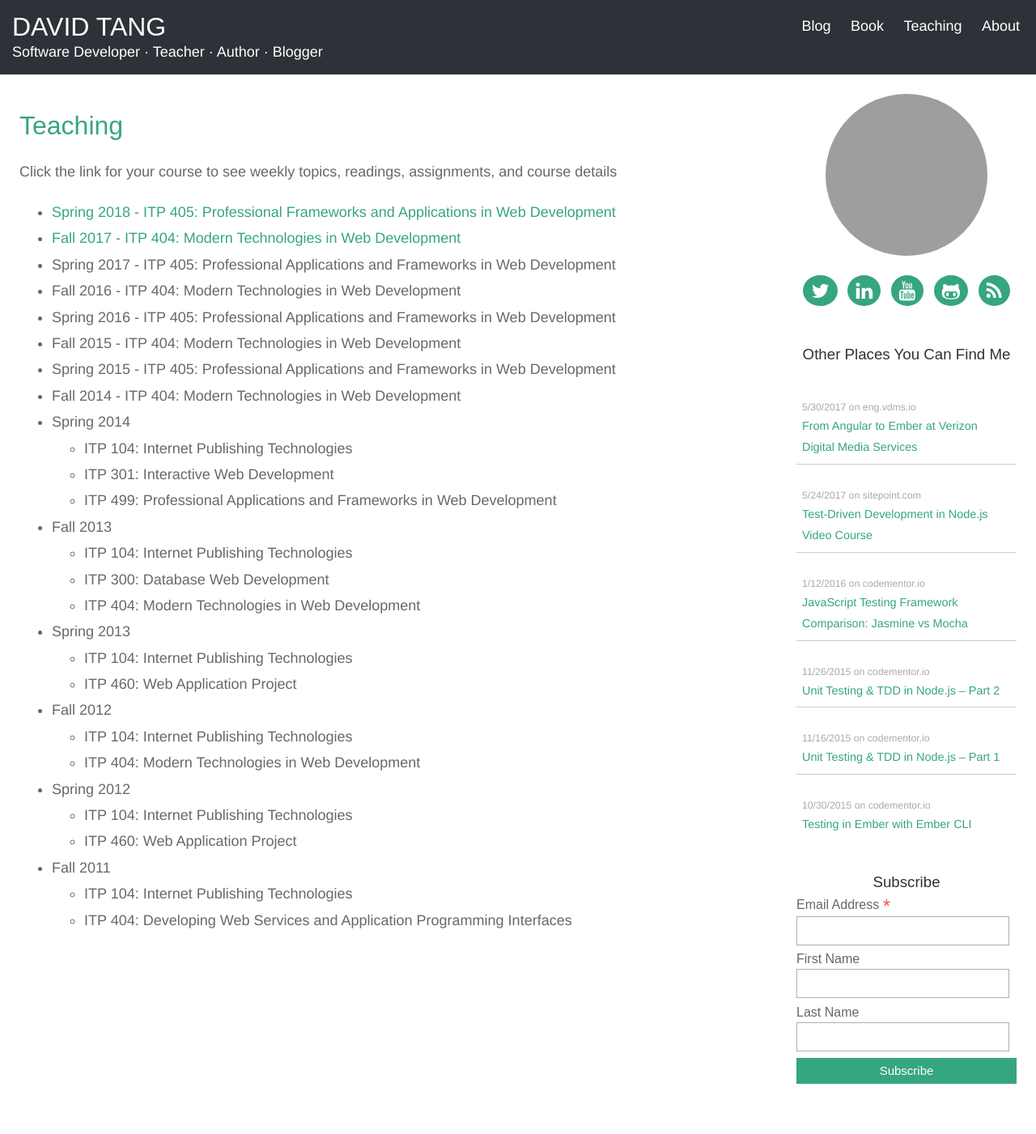
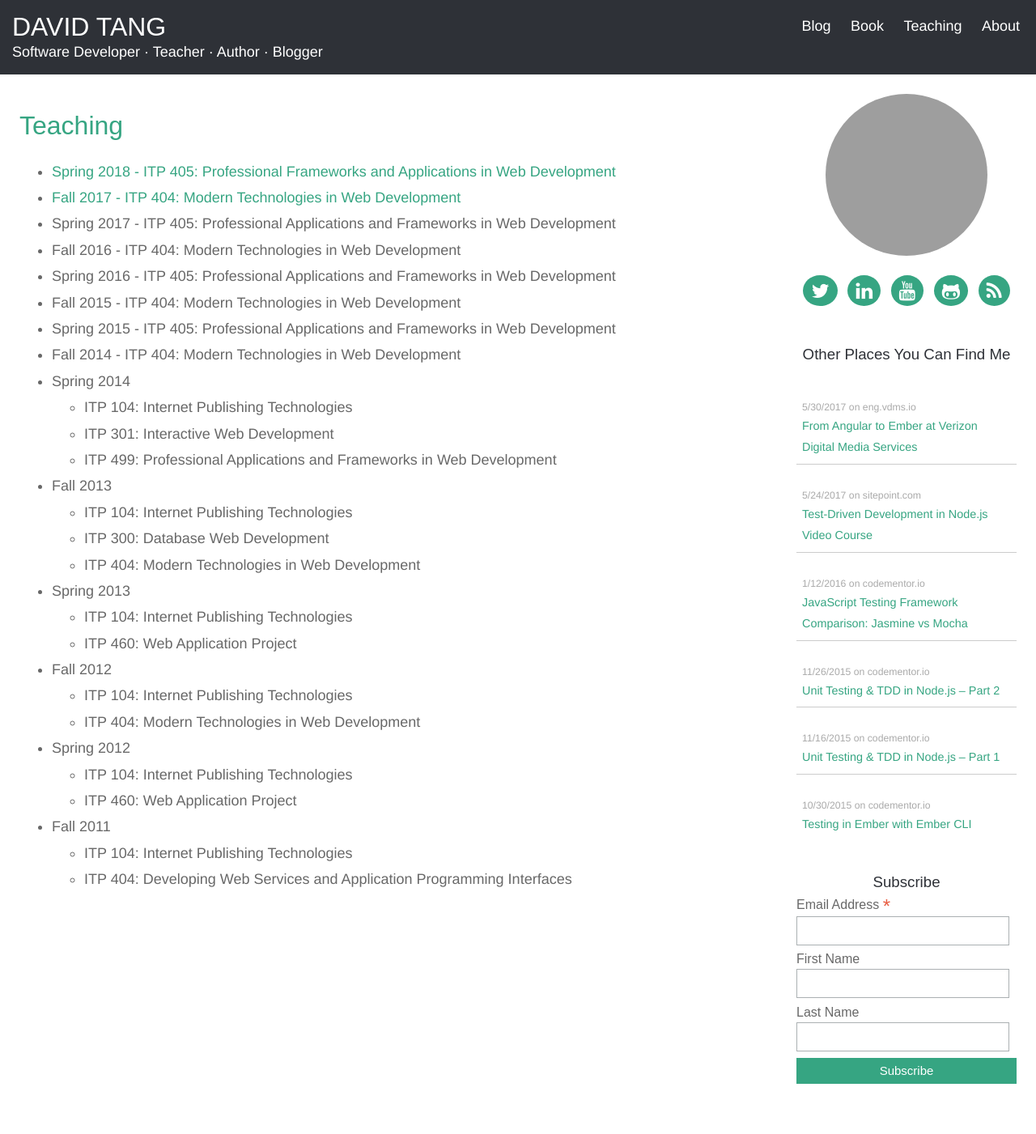
Before and after one commit to iamdtang/skaterdav85.github.io, a Jekyll site: the page built from teaching.md, in a window 1280 px wide. Shown: the whole page at 81% size. Built offline with Jekyll 4.4.1, drawn with Linux system fonts in a browser that asks for light colours; nearby versions of some CDN libraries; grey boxes are pictures that could not be loaded.

Commit message:
convert teaching page to markdown

```diff
--- a/teaching.md
+++ b/teaching.md
@@ -5,63 +5,31 @@ permalink: teaching
 ---
 # Teaching
 
-Click the link for your course to see weekly topics, readings, assignments, and course details
-
-<ul>
-  <li>
-    <a href="/itp-405/spring-2018">Spring 2018 - ITP 405: Professional Frameworks and Applications in Web Development</a>
-  </li>
-  <li>
-    <a href="/itp-404/fall-2017">Fall 2017 - ITP 404: Modern Technologies in Web Development</a>
-  </li>
-  <li>Spring 2017 - ITP 405: Professional Applications and Frameworks in Web Development</li>
-  <li>Fall 2016 - ITP 404: Modern Technologies in Web Development</li>
-  <li>Spring 2016 - ITP 405: Professional Applications and Frameworks in Web Development</li>
-  <li>Fall 2015 - ITP 404: Modern Technologies in Web Development</li>
-  <li>Spring 2015 - ITP 405: Professional Applications and Frameworks in Web Development</li>
-  <li>Fall 2014 - ITP 404: Modern Technologies in Web Development</li>
-  <li>
-    Spring 2014
-    <ul>
-      <li>ITP 104: Internet Publishing Technologies</li>
-      <li>ITP 301: Interactive Web Development</li>
-      <li>ITP 499: Professional Applications and Frameworks in Web Development</li>
-    </ul>
-  </li>
-  <li>
-    Fall 2013
-    <ul>
-      <li>ITP 104: Internet Publishing Technologies</li>
-      <li>ITP 300: Database Web Development</li>
-      <li>ITP 404: Modern Technologies in Web Development</li>
-    </ul>
-  </li>
-  <li>
-    Spring 2013
-    <ul>
-      <li>ITP 104: Internet Publishing Technologies</li>
-      <li>ITP 460: Web Application Project</li>
-    </ul>
-  </li>
-  <li>
-    Fall 2012
-    <ul>
-      <li>ITP 104: Internet Publishing Technologies</li>
-      <li>ITP 404: Modern Technologies in Web Development</li>
-    </ul>
-  </li>
-  <li>
-    Spring 2012
-    <ul>
-      <li>ITP 104: Internet Publishing Technologies</li>
-      <li>ITP 460: Web Application Project</li>
-    </ul>
-  </li>
-  <li>
-    Fall 2011
-    <ul>
-      <li>ITP 104: Internet Publishing Technologies</li>
-      <li>ITP 404: Developing Web Services and Application Programming Interfaces</li>
-    </ul>
-  </li>
-</ul>
+*   [Spring 2018 - ITP 405: Professional Frameworks and Applications in Web Development](/itp-405/spring-2018)
+*   [Fall 2017 - ITP 404: Modern Technologies in Web Development](/itp-404/fall-2017)
+*   Spring 2017 - ITP 405: Professional Applications and Frameworks in Web Development
+*   Fall 2016 - ITP 404: Modern Technologies in Web Development
+*   Spring 2016 - ITP 405: Professional Applications and Frameworks in Web Development
+*   Fall 2015 - ITP 404: Modern Technologies in Web Development
+*   Spring 2015 - ITP 405: Professional Applications and Frameworks in Web Development
+*   Fall 2014 - ITP 404: Modern Technologies in Web Development
+*   Spring 2014
+    *   ITP 104: Internet Publishing Technologies
+    *   ITP 301: Interactive Web Development
+    *   ITP 499: Professional Applications and Frameworks in Web Development
+*   Fall 2013
+    *   ITP 104: Internet Publishing Technologies
+    *   ITP 300: Database Web Development
+    *   ITP 404: Modern Technologies in Web Development
+*   Spring 2013
+    *   ITP 104: Internet Publishing Technologies
+    *   ITP 460: Web Application Project
+*   Fall 2012
+    *   ITP 104: Internet Publishing Technologies
+    *   ITP 404: Modern Technologies in Web Development
+*   Spring 2012
+    *   ITP 104: Internet Publishing Technologies
+    *   ITP 460: Web Application Project
+*   Fall 2011
+    *   ITP 104: Internet Publishing Technologies
+    *   ITP 404: Developing Web Services and Application Programming Interfaces
```
